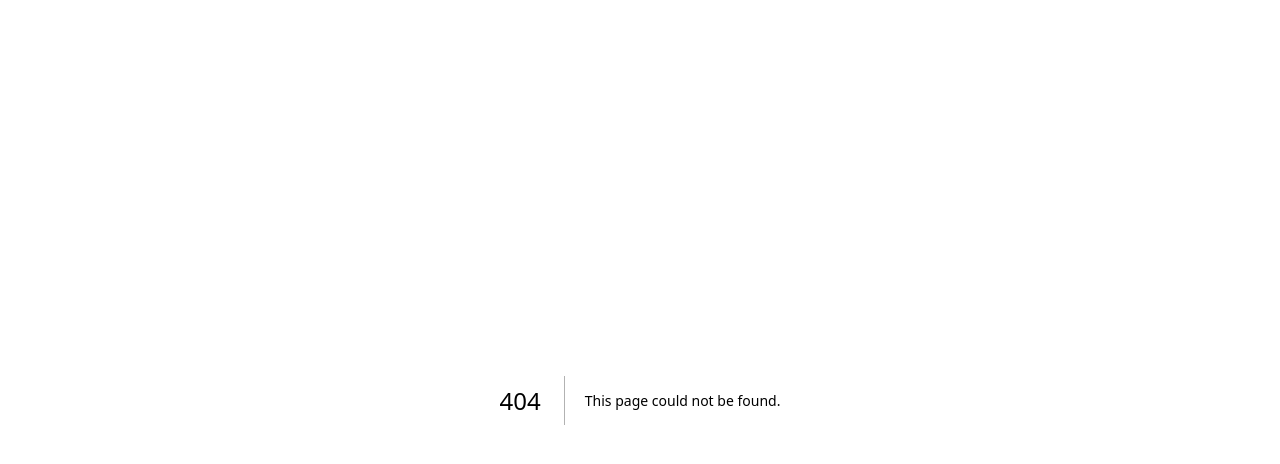
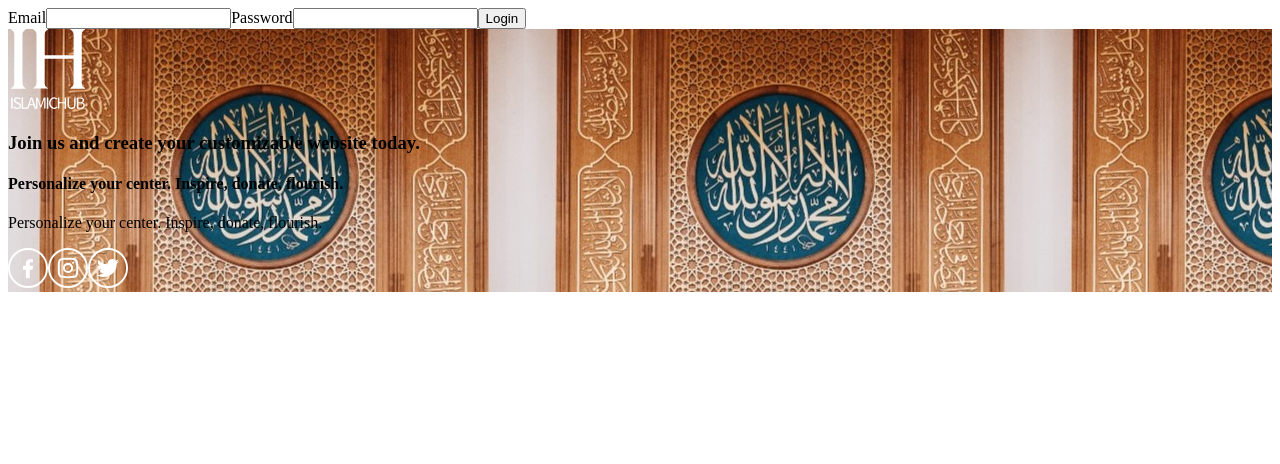
Before and after one commit to AmmariAbdelmounaim/IslamicHub-FrontEnd, a Next.js app: page /authentication/login in a window 1280 px wide. Before the commit this address had no page. Shown: the top 464 px of the page. Built offline with nearby package versions, Linux system fonts and the light colour scheme.

Commit message:
login form (will change)

```diff
--- /dev/null
+++ b/app/authentication/login/page.tsx
@@ -0,0 +1,42 @@
+"use client";
+
+import { useState } from "react";
+
+const LoginPage = () => {
+  const [islamicCenterName, setIslamicCenterName] = useState("");
+  const [password, setPassword] = useState("");
+
+  const handleSubmitEvent = (e: React.FormEvent) => {
+    e.preventDefault();
+    let userCredential = {
+      islamicCenterName,
+      password,
+    };
+  };
+
+  return (
+    <div className="flex items-center justify-center capitalize ">
+      <form className="flex flex-col" onSubmit={handleSubmitEvent}>
+        <label>Email</label>
+        <input
+          className="rounded-lg border-2 border-secondary-brown-normal shadow-primary-brown-light"
+          type="email"
+          required
+          value={islamicCenterName}
+          onChange={(e) => setIslamicCenterName(e.target.value)}
+        />
+        <label>Password</label>
+        <input
+          className="rounded-lg border-2 border-secondary-brown-normal shadow-primary-brown-light"
+          type="password"
+          required
+          value={password}
+          onChange={(e) => setIslamicCenterName(e.target.value)}
+        />
+        <button type="submit">Login</button>
+      </form>
+    </div>
+  );
+};
+
+export default LoginPage;
```
